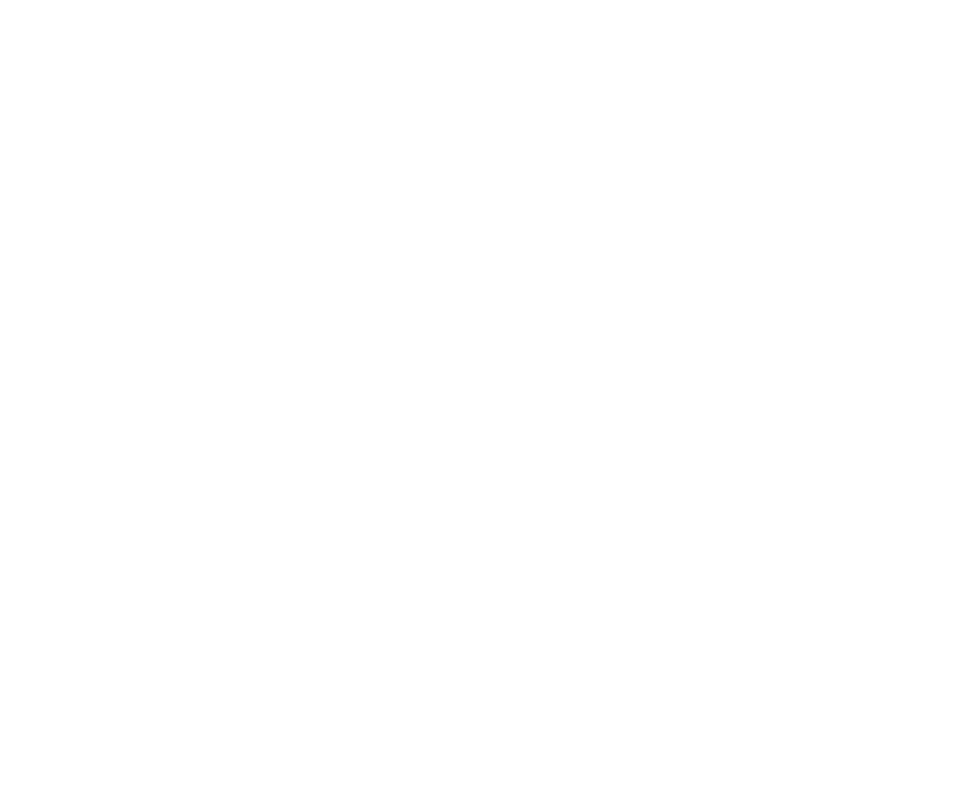
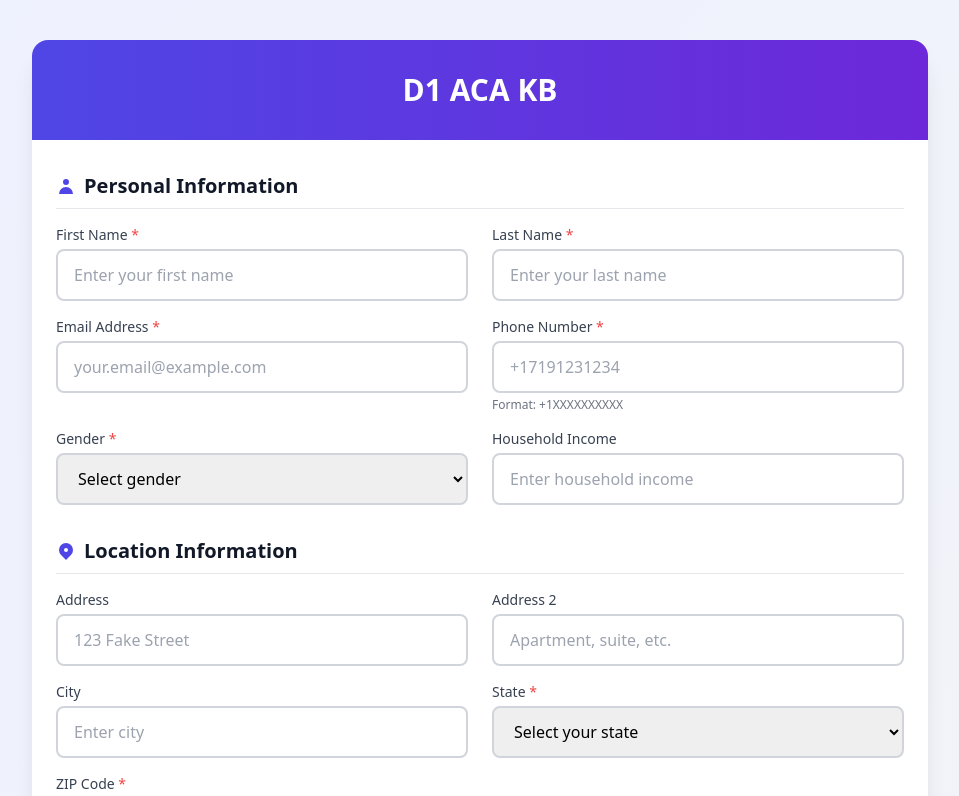
Before and after one commit to asadishaq15/lead-forms, a React (Vite) app: page /leads5 in a window 1280 px wide. Before the commit this address had no page. Shown: the top 796 px of the page, without its empty margins (160-1119 px from the left). Built offline with nearby package versions, Linux system fonts and the light colour scheme.

Commit message:
add new form

```diff
--- a/src/App.jsx
+++ b/src/App.jsx
@@ -22,8 +22,8 @@ function App() {
         <Route path="/leads" element={<AdvanceGrowMarketingCallTransferForm />} />
         <Route path="/leads2" element={<KBBSalesGroupLeadForm2 />} />
         <Route path="/leads3" element={<KBBSalesLeadForm3 />} />
-        <Route path="/mr" element={<KBBSalesLeadForm4 />} />
         <Route path="/leads4" element={<EvolveTechInnovationsForm />} />
+        <Route path="/leads5" element={<KBBSalesLeadForm4 />} />
 
       </Routes>
     </Router>
--- a/src/Components/kBBForm4.jsx
+++ b/src/Components/kBBForm4.jsx
@@ -204,7 +204,7 @@ const LeadForm = () => {
             <div className="max-w-4xl mx-auto bg-white rounded-2xl shadow-xl overflow-hidden">
                 <div className="bg-gradient-to-r from-indigo-600 to-purple-700 py-8 px-6">
                     <h2 className="text-center text-3xl font-extrabold text-white">
-                        LLC - ACA
+                    D1 ACA KB
                     </h2>
                 </div>
 
```
